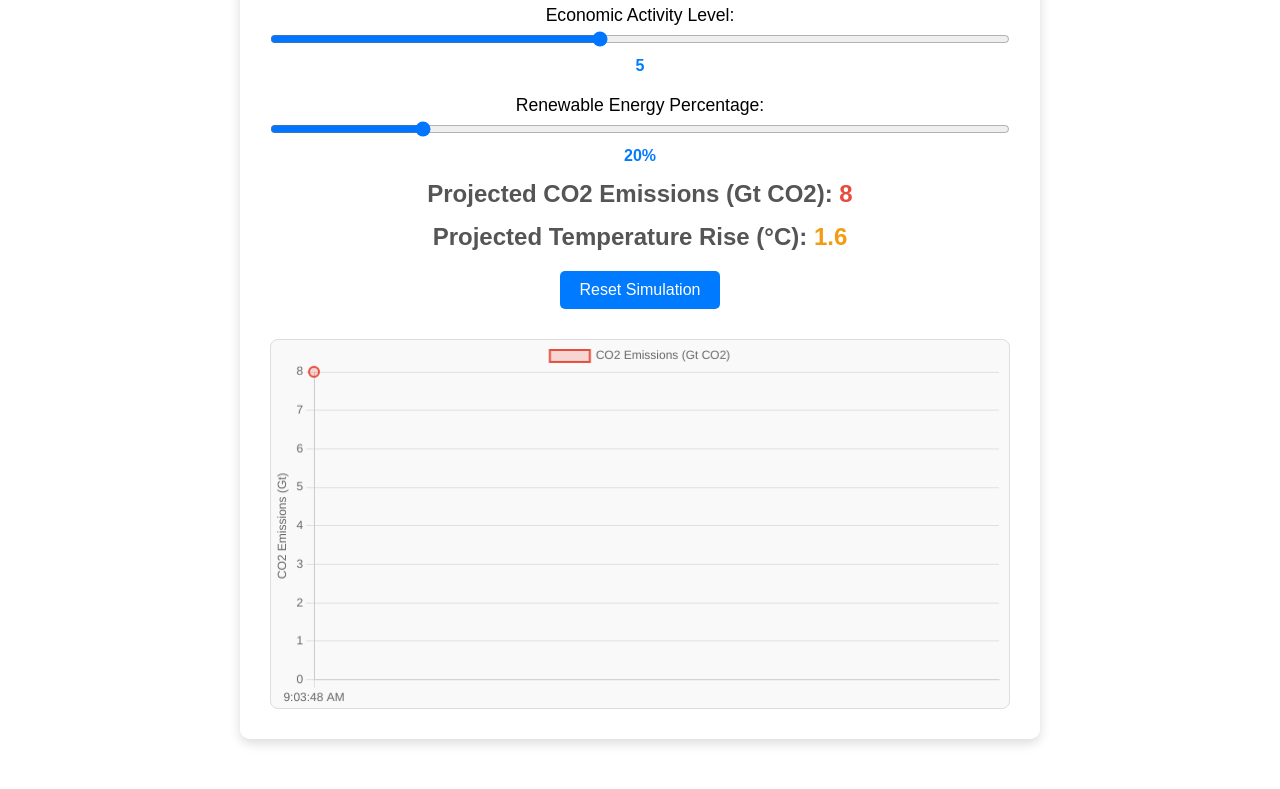
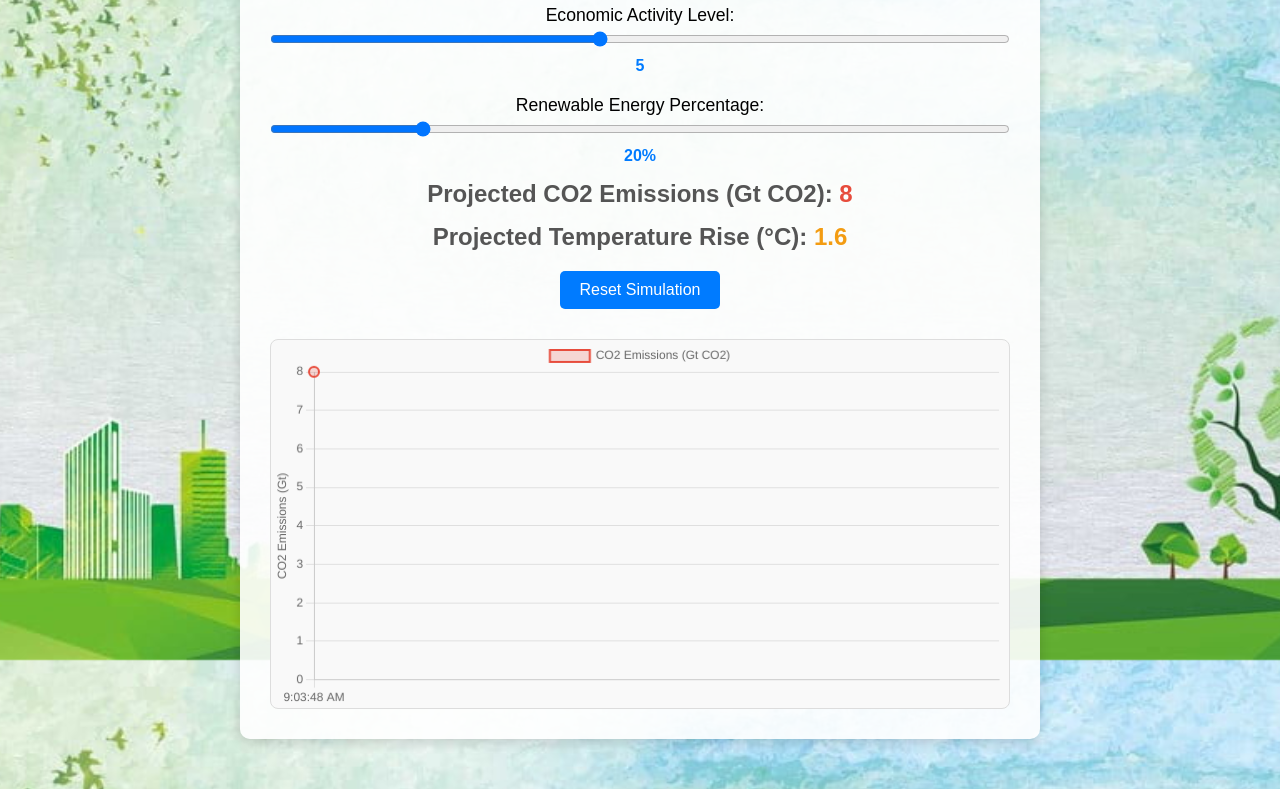
Before and after one commit to shahulhameed-csecore/Ecosenshi, a plain HTML site: page climatic changes.html in a window 1280 px wide. Shown: the part 140-929 px from the top of the page. Drawn offline with nearby package versions, Linux system fonts and the light colour scheme.

Commit message:
climatic changes.html

```diff
--- a/climatic changes.html
+++ b/climatic changes.html
@@ -7,7 +7,7 @@
     <link rel="stylesheet" href="climatic changes.css">
     <script src="https://cdn.jsdelivr.net/npm/chart.js"></script>
 </head>
-<body style="background-image: url(../environmental\ protection/green3.jpg); background-repeat: no-repeat; background-size: cover; background-attachment: fixed;">
+<body style="background-image: url(green3.jpg); background-repeat: no-repeat; background-size: cover; background-attachment: fixed;">
     <div class="container">
         <h1>Climate Change Simulation</h1>
 
```
